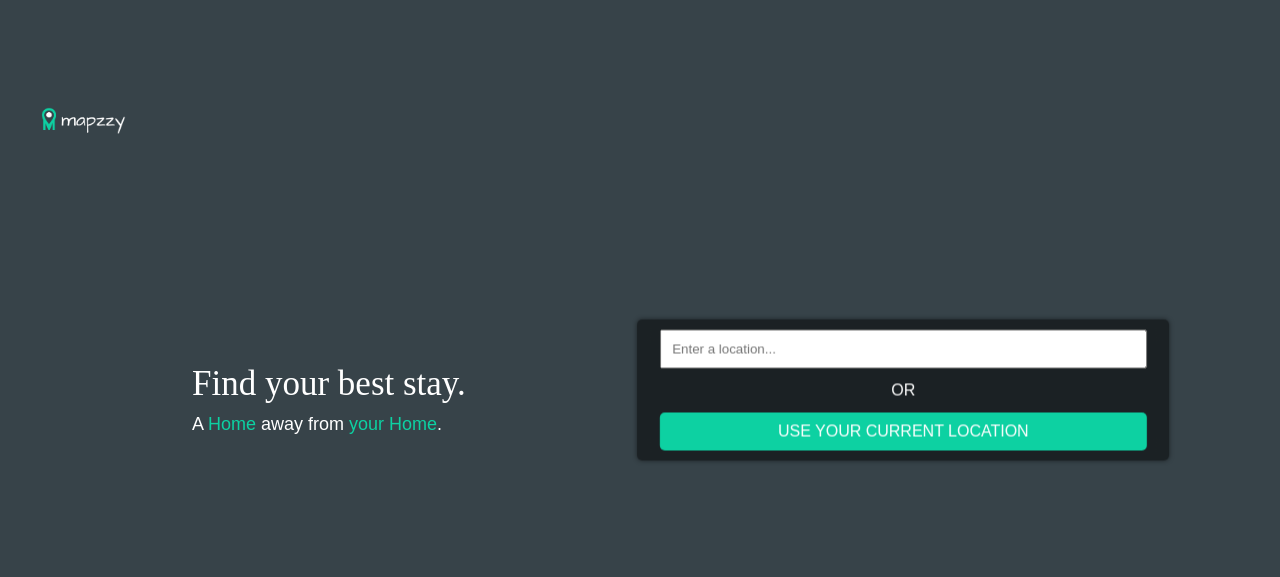
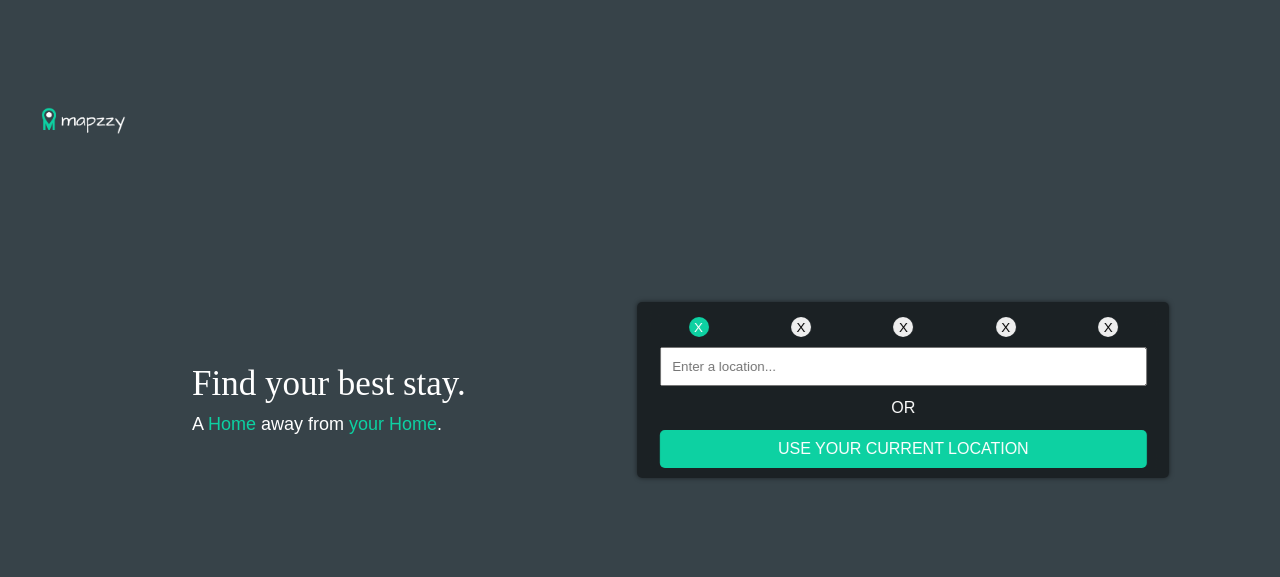
Before and after one commit to PhanTechDS/mapzzy, a Flask app: page / in a window 1280 px wide. Shown: the top 577 px of the page. Run offline with Flask 2, Linux system fonts and the light colour scheme; the visitor is signed in with stand-in values (Sample User, id 1); some libraries are stand-ins or nearby versions; some web fonts are replaced.

Commit message:
Added steps

```diff
--- a/static/css/home.css
+++ b/static/css/home.css
@@ -262,14 +262,125 @@ body {
   margin-top: 10px;
 }
 
+.qa-sec {
+  transition: height 0.25s ease-in-out;
+}
+
 .qa-sec .q .option {
   display: grid;
   grid-template-columns: 1fr 1fr;
   margin-top: 10px;
 }
 
+.qa-sec .q select {
+  position: relative;
+  width: 100%;
+}
+
 .qa-sec .q .option button {
   margin: 0 10px;
+}
+
+.qa-sec .q.enter {
+  position: absolute;
+  left: 200%;
+  animation: enter 0.5s ease-in-out;
+  left: 50%;
+}
+
+.qa-sec .q.exit {
+  position: absolute;
+  left: 0%;
+  animation: exit 0.5s ease-in-out;
+  left: -200%;
+}
+
+.qa-sec .q.enterp {
+  position: absolute;
+  left: -100%;
+  animation: enterp 0.5s ease-in-out;
+  left: 50%;
+}
+
+.qa-sec .q.exitp {
+  position: absolute;
+  right: 0%;
+  animation: exitp 0.5s ease-in-out;
+  right: -100%;
+}
+
+.qa-sec .steps {
+  display: grid;
+  grid-template-columns: repeat(5, 1fr);
+  margin-top: 5px;
+  margin-bottom: 10px;
+  align-items: center;
+  justify-content: center;
+}
+
+.qa-sec .steps .step {
+  padding: 10px;
+  width: 15px;
+  height: 15px;
+  border-radius: 50%;
+  display: grid;
+  align-content: center;
+  justify-content: center;
+  border: none;
+  align-self: center;
+  justify-self: center;
+  text-transform: uppercase;
+  background-color: #eee;
+  color: #000;
+  cursor: no-drop;
+  transition: 0.15s linear;
+}
+
+.qa-sec .steps .step.active,
+.qa-sec .steps .step.done {
+  background-color: #0dd1a2;
+  color: #fff;
+  cursor: default;
+}
+
+.qa-sec .steps .step.done {
+  cursor: pointer;
+}
+
+@keyframes enter {
+  0% {
+    left: 200%;
+  }
+  100% {
+    left: 50%;
+  }
+}
+
+@keyframes exit {
+  0% {
+    left: 0%;
+  }
+  100% {
+    left: -200%;
+  }
+}
+
+@keyframes enterp {
+  0% {
+    left: -100%;
+  }
+  100% {
+    left: 50%;
+  }
+}
+
+@keyframes exitp {
+  0% {
+    right: 0%;
+  }
+  100% {
+    right: -100%;
+  }
 }
 
 @media screen and (max-width: 854px) {
--- a/static/js/home.js
+++ b/static/js/home.js
@@ -50,7 +50,7 @@
           response.results.forEach((e, i) => {
             let mul = 0.05;
             if (final["dist"] == "10000") {
-              mul = 0.025;
+              mul = 0.005;
             }
             let r = [chance.random() * 0.05, chance.random() * 0.05];
             markers.push(
@@ -65,6 +65,10 @@
               price = price * 10000;
             } else {
               price = price * 5000;
+            }
+
+            if (price < 4000) {
+              price = 4000;
             }
             markers[i].bindPopup(
               chance.name().split(" ")[0] + "'s Rent<br>₹" + Math.round(price)
@@ -89,6 +93,7 @@
 
   let current = 0;
   let all = document.querySelectorAll(".qa-sec .q");
+  const steps = document.querySelectorAll(".qa-sec .steps .step");
 
   all[1].querySelector("select").addEventListener("change", function () {
     final["dist"] = all[1].querySelector("select").value;
@@ -126,17 +131,38 @@
       });
     }
   });
+  const parent = document.querySelector(".qa-sec");
   function next() {
-    all[current].classList.remove("active");
-    all[current + 1].classList.add("active");
+    all[current].classList.value = "q";
+    all[current + 1].classList.value = "q active";
+    all[current].classList.add("exit");
+    all[current + 1].classList.add("enter");
+    parent.style.height = all[current + 1].offsetHeight + 44 + "px";
     current = current + 1;
+    steps[current - 1].classList.add("done");
+    steps[current - 1].classList.remove("active");
+    steps[current - 1].disabled = false;
+    steps[current].classList.add("active");
   }
 
   function prev() {
-    all[current].classList.remove("active");
-    all[current - 1].classList.add("active");
+    all[current].classList.value = "q";
+    all[current - 1].classList.value = "q active";
+    all[current].classList.add("exitp");
+    all[current - 1].classList.add("enterp");
+    parent.style.height = all[current - 1].offsetHeight + 44 + "px";
     current = current - 1;
+    steps[current].classList.add("active");
   }
+  steps.forEach((e, i) => {
+    e.addEventListener("click", function () {
+      if (e.classList.contains("done") && current !== i) {
+        all[i].classList.value = "q active enterp";
+        all[current].classList.value = "q exitp";
+        current = i;
+      }
+    });
+  });
 
   const searchInput = document.querySelector(".qa-sec .q input.loc-search");
   const getLocBtn = document.querySelector(".qa-sec .q button.get-curr-loc");
@@ -155,10 +181,17 @@
         .then((data) => {
           const res = data.results;
           if (res.length > 0) {
-            searchInput.value = res[0].address_line2;
-            lat_long = res[0].lat + "," + res[0].lon;
-            searchInput.disabled = false;
-            next();
+            if (res[0].country_code === "in") {
+              searchInput.value = res[0].address_line1;
+              lat_long = res[0].lat + "," + res[0].lon;
+              searchInput.disabled = false;
+              next();
+            } else {
+              alert("Please enter a location in India");
+              searchInput.disabled = false;
+            }
+          } else {
+            alert("Please enter a valid location");
           }
         });
     }
--- a/templates/home.html
+++ b/templates/home.html
@@ -49,6 +49,13 @@
         {% endif %} {% if logged_in %}
         <div class="side">
           <div class="qa-sec">
+            <div class="steps">
+              <button class="step active">x</button>
+              <button class="step" disabled>x</button>
+              <button class="step" disabled>x</button>
+              <button class="step" disabled>x</button>
+              <button class="step" disabled>x</button>
+            </div>
             <div class="q active">
               <input
                 type="text"
```
